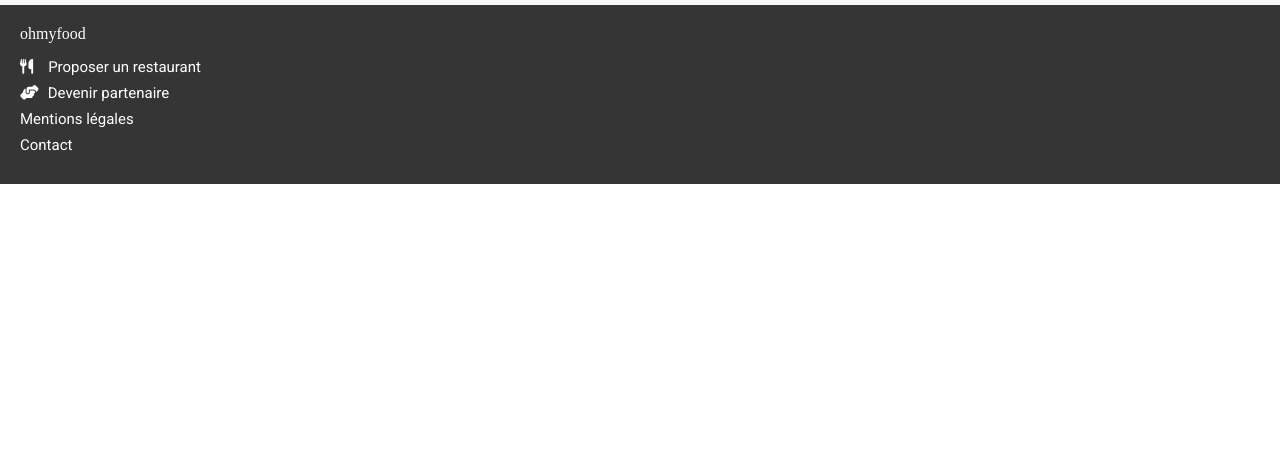
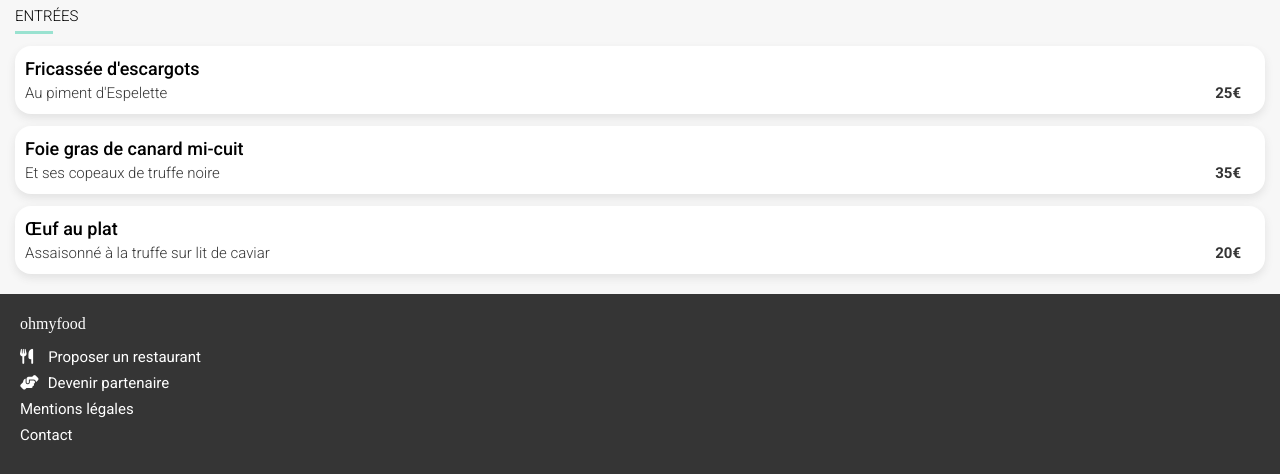
Before and after one commit to AndreVede/Ohmyfood--P3, a website: page menus/menu1.html in a window 1280 px wide. Shown: the part 466-940 px from the top of the page. Before the commit the page ends 800 px from the top, so only its background shows below. Drawn offline with Linux system fonts and the light colour scheme; a web font is replaced by a local one.

Commit message:
feat: préparation cartes des entrées

```diff
--- a/menus/menu1.html
+++ b/menus/menu1.html
@@ -38,6 +38,32 @@
                     </svg>
                 </div>
             </div>
+            <div class="part-menu">
+                <h2 class="part-menu__title">Entrées</h2>
+                <div class="part-menu__list">
+                    <div class="card-food">
+                        <h2 class="card-food__title">Fricassée d'escargots</h2>
+                        <div class="card-food__content">
+                            <span class="card-food__content__describe">Au piment d'Espelette</span>
+                            <span class="card-food__content__price">25€</span>
+                        </div>
+                    </div>
+                    <div class="card-food">
+                        <h2 class="card-food__title">Foie gras de canard mi-cuit</h2>
+                        <div class="card-food__content">
+                            <span class="card-food__content__describe">Et ses copeaux de truffe noire</span>
+                            <span class="card-food__content__price">35€</span>
+                        </div>
+                    </div>
+                    <div class="card-food">
+                        <h2 class="card-food__title">Œuf au plat</h2>
+                        <div class="card-food__content">
+                            <span class="card-food__content__describe">Assaisonné à la truffe sur lit de caviar</span>
+                            <span class="card-food__content__price">20€</span>
+                        </div>
+                    </div>
+                </div>
+            </div>
         </div>
     </div>
     <footer class="footer">
--- /dev/null
+++ b/sass/components/_card-food.scss
@@ -0,0 +1,31 @@
+.card-food {
+    display: flex;
+    flex-direction: column;
+    align-items: stretch;
+    gap: 5px;
+
+    padding: 12px 24px 12px 10px;
+    background: #fff;
+    border-radius: 16px;
+    @include shadow-3D-card;
+
+    &__title {
+        @include font-medium(18px);
+        margin: 0;
+        color: black;
+    }
+    &__content {
+        display: flex;
+        flex-direction: row;
+        justify-content: space-between;
+        color: $color-grey-dark;
+
+        $fontSize: 15px;
+        &__describe {
+            @include font-light($fontSize);
+        }
+        &__price {
+            @include font-bold($fontSize);
+        }
+    }
+}
--- a/sass/layouts/_card-menu.scss
+++ b/sass/layouts/_card-menu.scss
@@ -21,8 +21,10 @@
             padding-right: 20px;
             gap: 1px;
             &__title {
+                color: black;
                 @include font-title;
-                font-size: 1.8em;
+                font-size: 1.6em;
+                margin-bottom: 27px;
             }
         }
     }
--- /dev/null
+++ b/sass/layouts/_part-menu.scss
@@ -0,0 +1,33 @@
+.part-menu {
+    display: flex;
+    flex-direction: column;
+    align-items: flex-start;
+    width: 100%;
+    &__title {
+        position: relative;
+        text-transform: uppercase;
+        @include font-light(15px);
+        padding-bottom: 6px;
+        margin: 0;
+        &::after {
+            position: absolute;
+            content: '';
+            background: $color-tertiary;
+            width: 38px;
+            height: 3px;
+            top: 100%;
+            left: 0;
+        }
+    }
+    &__list {
+        margin-top: 15px;
+        margin-bottom: 20px;
+        width: 100%;
+
+        display: flex;
+        flex-direction: column;
+        justify-content: center;
+        align-items: stretch;
+        gap: 12px;
+    }
+}
--- a/sass/main.scss
+++ b/sass/main.scss
@@ -9,10 +9,12 @@
 @import './components/buttons';
 @import './components/heart-favorite';
 @import './components/loading';
+@import './components/card-food';
 
 @import './layouts/header';
 @import './layouts/footer';
 @import './layouts/location';
+@import './layouts/part-menu';
 @import './layouts/card-menu';
 
 @import './pages/home-page';
```
Also changed, not shown: public/css/style.css, 1 other file.
